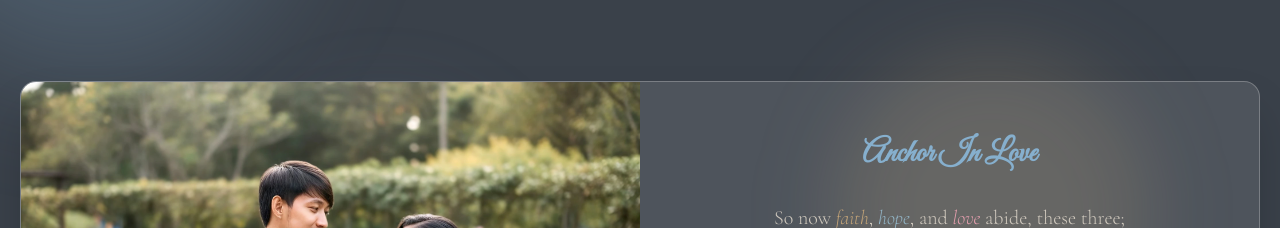
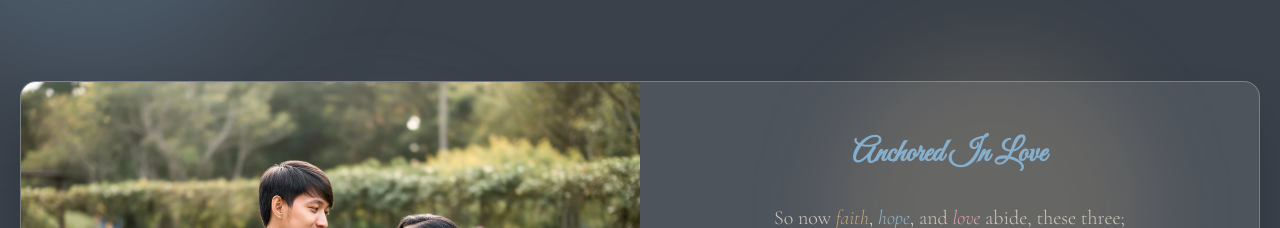
Before and after one commit to mikelojeda25/francheska-wedding-RSVP, a React (Vite) app: page / in a window 1280 px wide. Shown: the part 1027-1255 px from the top of the page. Built offline with nearby package versions, Linux system fonts and the light colour scheme; a web font is replaced by a local one.

Commit message:
fixed: Spelling of Flower girl // Best Man // Anchor - Anchored // fixed: Pills size // Deets correction

```diff
--- a/src/components/Entourage.tsx
+++ b/src/components/Entourage.tsx
@@ -200,7 +200,7 @@ const groups: EntourageGroup[] = [
   },
   {
     title: "Best Man",
-    members: [{ name: "Arnold Wanawan Chalis Jr." }],
+    members: [{ name: "Ianro Wanawan" }],
     columns: 1,
     highlight: true,
     color: "pearl",
@@ -248,7 +248,7 @@ const groups: EntourageGroup[] = [
     title: "Flower Girls",
     members: [
       { name: "Riona Arabelle P. Arboleda" },
-      { name: "Atiakah Keefe W. Briones" },
+      { name: "Atikah Keefe W. Briones" },
       { name: "River Lynne Celia Tagufa-Kuong" },
       { name: "Iara Kyryn G. Wanawan" },
     ],
--- a/src/components/LoveNote.tsx
+++ b/src/components/LoveNote.tsx
@@ -316,7 +316,7 @@ export default function LoveNote() {
               className="text-wedding-babyblue font-semibold text-center text-[2rem]"
               style={{ fontFamily: '"Great Vibes", cursive' }}
             >
-              Anchor In Love
+              Anchored In Love
             </h2>
 
             {/* Verse — below heading */}
```
